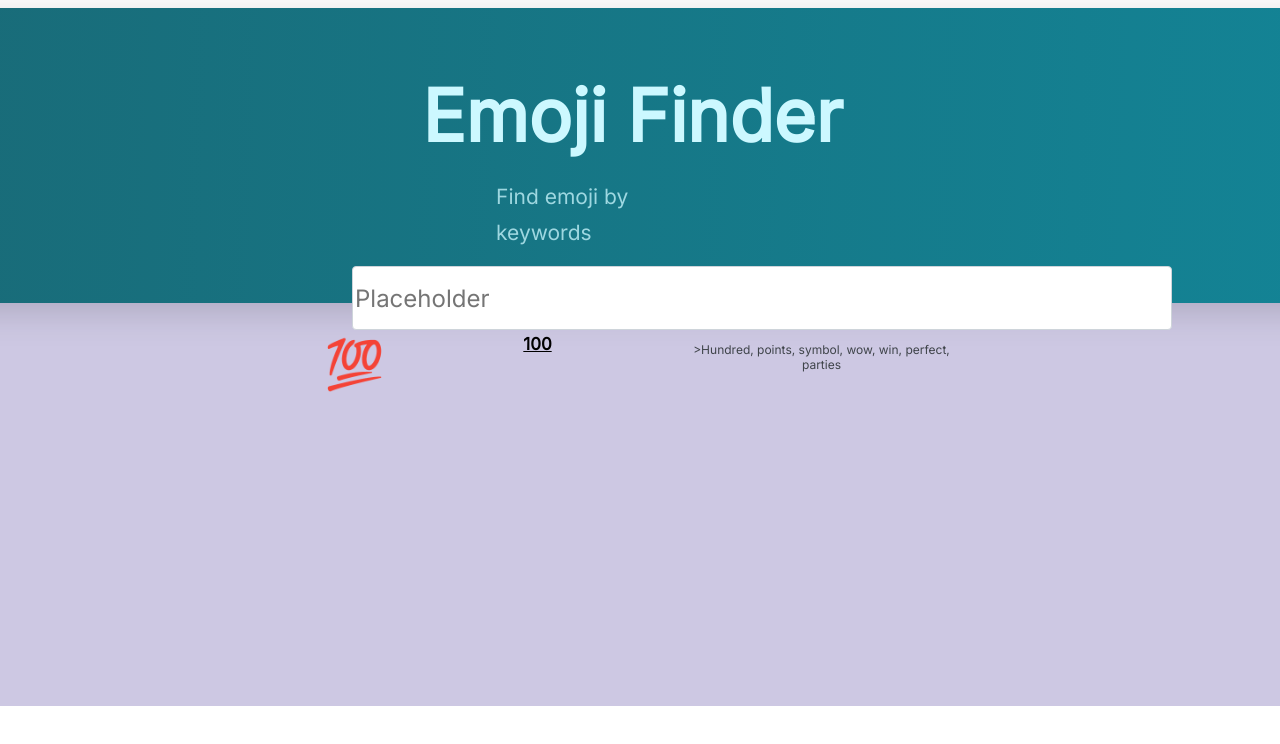
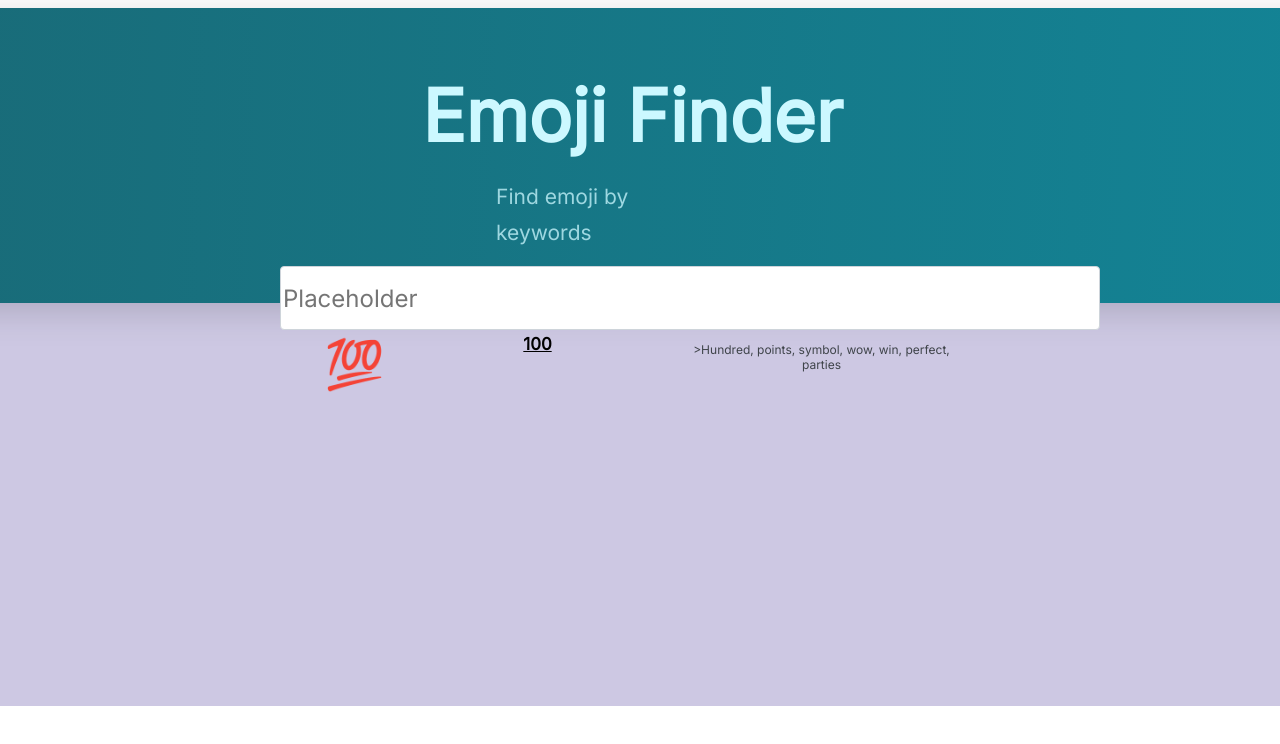
Before and after one commit to Kennys2017/emojy.io, a plain HTML site: page index.html in a window 1280 px wide. Shown: the top 744 px of the page. Drawn offline with Linux system fonts and the light colour scheme; no server answers.

Commit message:
Update style.css

```diff
--- a/css/style.css
+++ b/css/style.css
@@ -45,7 +45,7 @@ input {
     height: 64px;
     box-sizing: border-box;
     position: relative;
-    left: 30%;
+    left: 25%;
     right: 0%;
     bottom: 300px;
     background: #FFFFFF;
```
